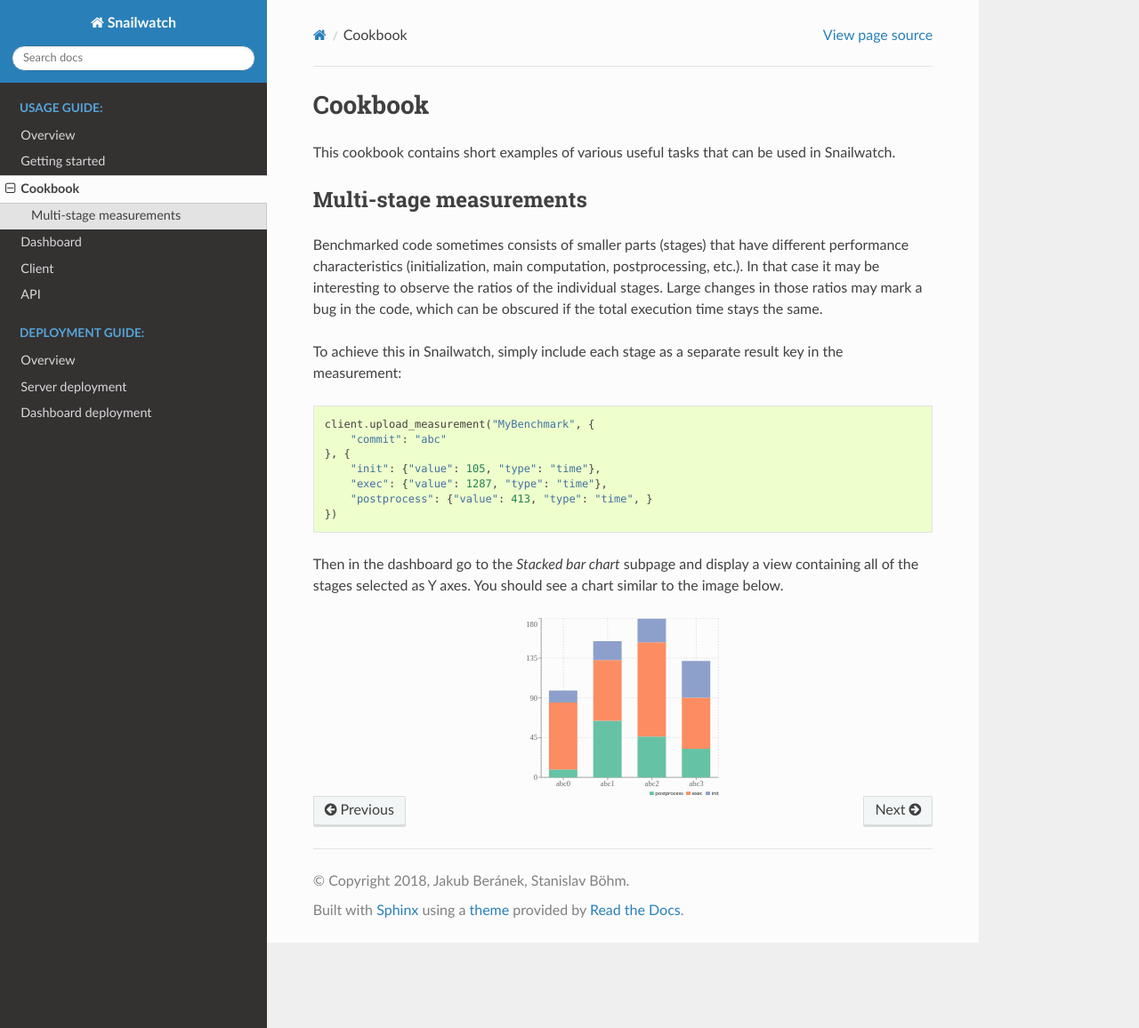
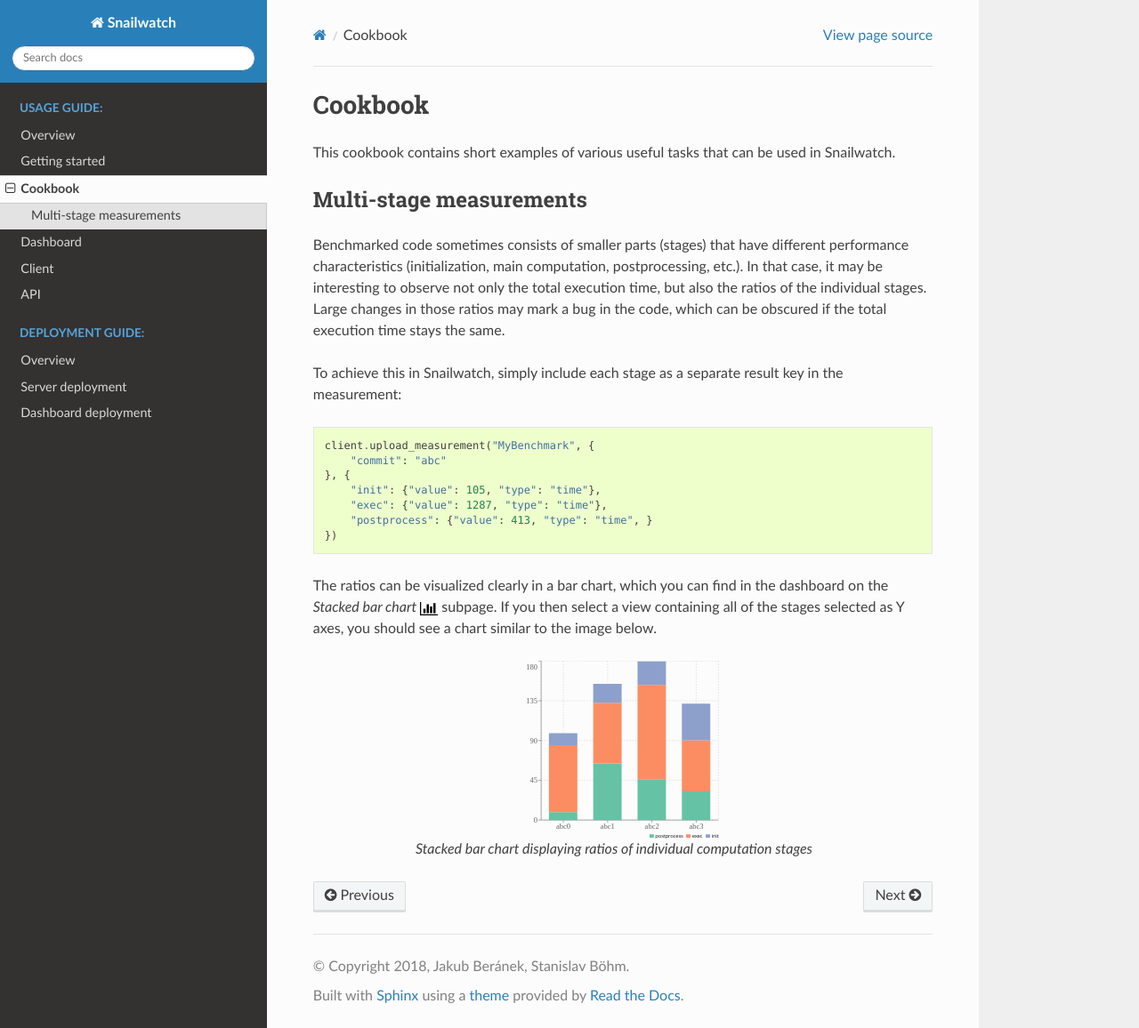
Before and after one commit to It4innovations/snailwatch, a Sphinx documentation site: the page built from docs/cookbook.rst, in a window 1280 px wide and 1156 px high. Shown: the whole window at 89% size. Built offline with Sphinx 7.4.7 and the Read the Docs theme 2.0.0, drawn with Linux system fonts in a browser that asks for light colours.

Commit message:
DOC: change cookbook wording

```diff
--- a/docs/cookbook.rst
+++ b/docs/cookbook.rst
@@ -7,7 +7,8 @@
 ------------------------
 Benchmarked code sometimes consists of smaller parts (stages) that have different
 performance characteristics (initialization, main computation, postprocessing, etc.).
-In that case it may be interesting to observe the ratios of the individual stages.
+In that case, it may be interesting to observe not only the total execution time,
+but also the ratios of the individual stages.
 Large changes in those ratios may mark a bug in the code, which can be obscured if
 the total execution time stays the same.
 
@@ -25,11 +26,18 @@
     })
 
 
-Then in the dashboard go to the *Stacked bar chart* subpage and display a view
-containing all of the stages selected as Y axes. You should see a chart similar
-to the image below.
+The ratios can be visualized clearly in a bar chart, which you can
+find in the dashboard on the *Stacked bar chart* |bar| subpage.
+If you then select a view containing all of the stages selected as Y axes,
+you should see a chart similar to the image below.
 
-.. image:: stacked-bar-chart.svg
+.. figure:: stacked-bar-chart.svg
     :width: 60%
     :height: 200
+    :alt: Stacked bar chart displaying ratios of individual computation stages
     :align: center
+
+    Stacked bar chart displaying ratios of individual computation stages
+
+.. |bar| image:: icon-bar-chart.svg
+    :width: 20px
```
